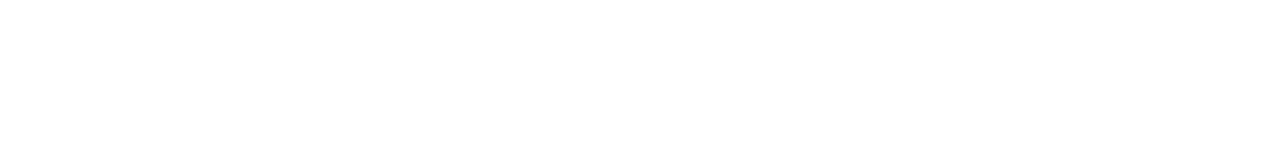
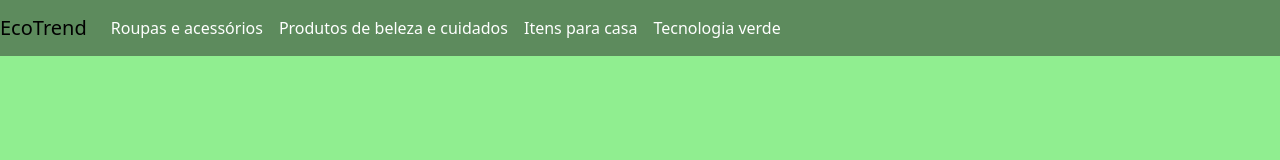
Before and after one commit to clarabarbozacosta/CP4_Front-End, a plain HTML site: page index.html in a window 1280 px wide. Drawn offline with nearby package versions, Linux system fonts and the light colour scheme.

Commit message:
feat: add navbar

```diff
--- a/index.html
+++ b/index.html
@@ -1,12 +1,44 @@
 <!DOCTYPE html>
 <html lang="pt-br">
+
 <head>
     <meta charset="UTF-8">
     <meta name="viewport" content="width=device-width, initial-scale=1.0">
     <link href="https://cdn.jsdelivr.net/npm/bootstrap@5.3.8/dist/css/bootstrap.min.css" rel="stylesheet" integrity="sha384-sRIl4kxILFvY47J16cr9ZwB07vP4J8+LH7qKQnuqkuIAvNWLzeN8tE5YBujZqJLB" crossorigin="anonymous">
+    <link rel="stylesheet" href="src/css/style.css">
     <title>EcoTrend</title>
 </head>
+
 <body>
+    <header>
+        <nav class="navbar navbar-expand-lg">
+            <a class="navbar-brand" href="#">EcoTrend</a>
+            <button class="navbar-toggler" type="button" data-toggle="collapse" data-target="#conteudoNavbarSuportado"
+                aria-controls="conteudoNavbarSuportado" aria-expanded="false" aria-label="Alterna navegação">
+                <span class="navbar-toggler-icon"></span>
+            </button>
 
+            <div class="collapse navbar-collapse" id="conteudoNavbarSuportado">
+                <ul class="navbar-nav">
+
+                    <li class="nav-item">
+                        <a class="nav-link" href="#">Roupas e acessórios</a>
+                    </li>
+
+                    <li class="nav-item">
+                        <a class="nav-link" href="#">Produtos de beleza e cuidados</a>
+                    </li>
+
+                    <li class="nav-item">
+                        <a class="nav-link" href="#">Itens para casa</a>
+                    </li>
+
+                    <li class="nav-item">
+                        <a class="nav-link" href="#">Tecnologia verde </a>
+                    </li>
+                </ul>
+
+    </header>
 </body>
+
 </html>
--- /dev/null
+++ b/src/css/style.css
@@ -0,0 +1,10 @@
+body, html{
+    background-color: lightgreen;
+}
+
+.navbar {
+    background-color: rgb(93, 139, 93);
+}
+.nav-link{
+    color: white;
+}
```
